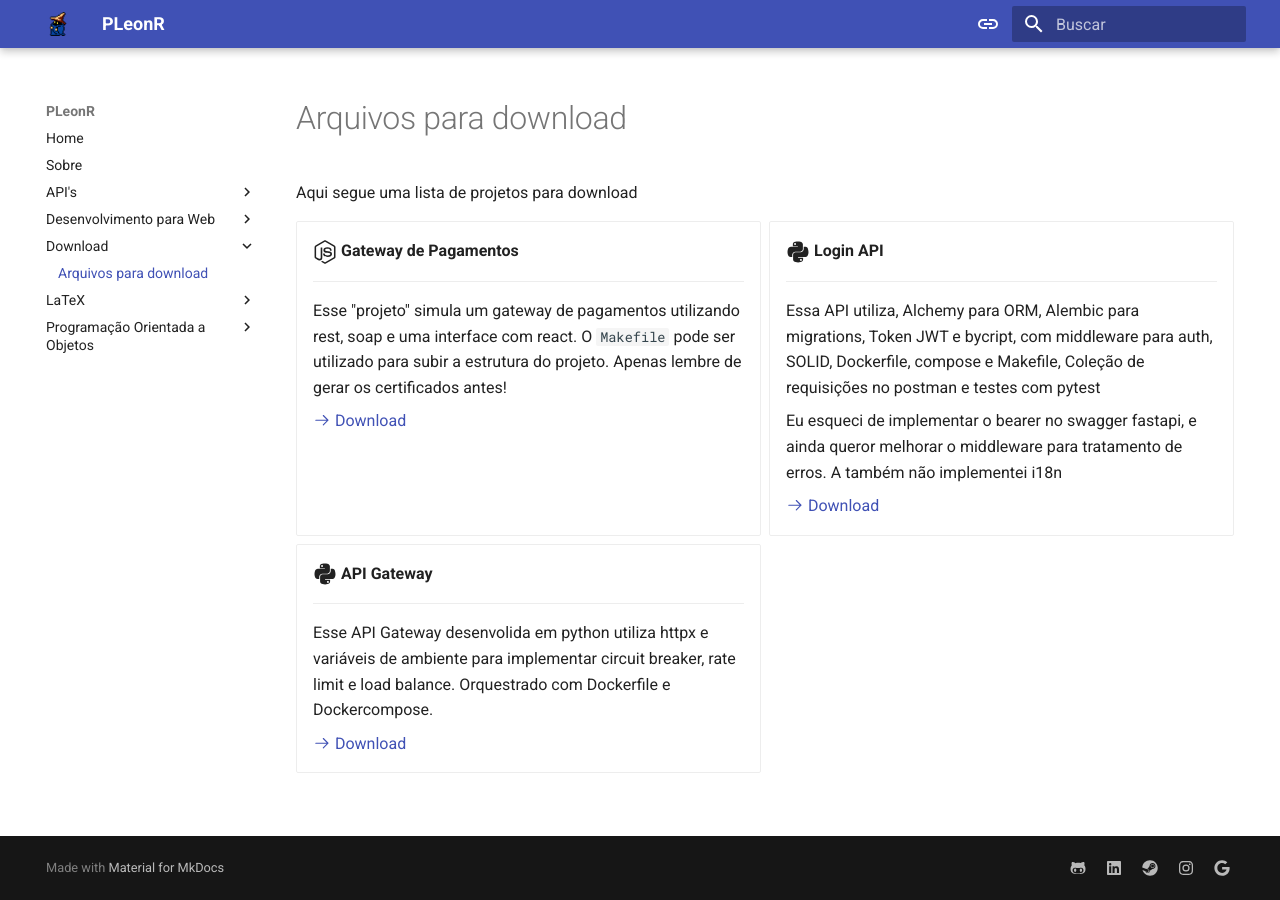
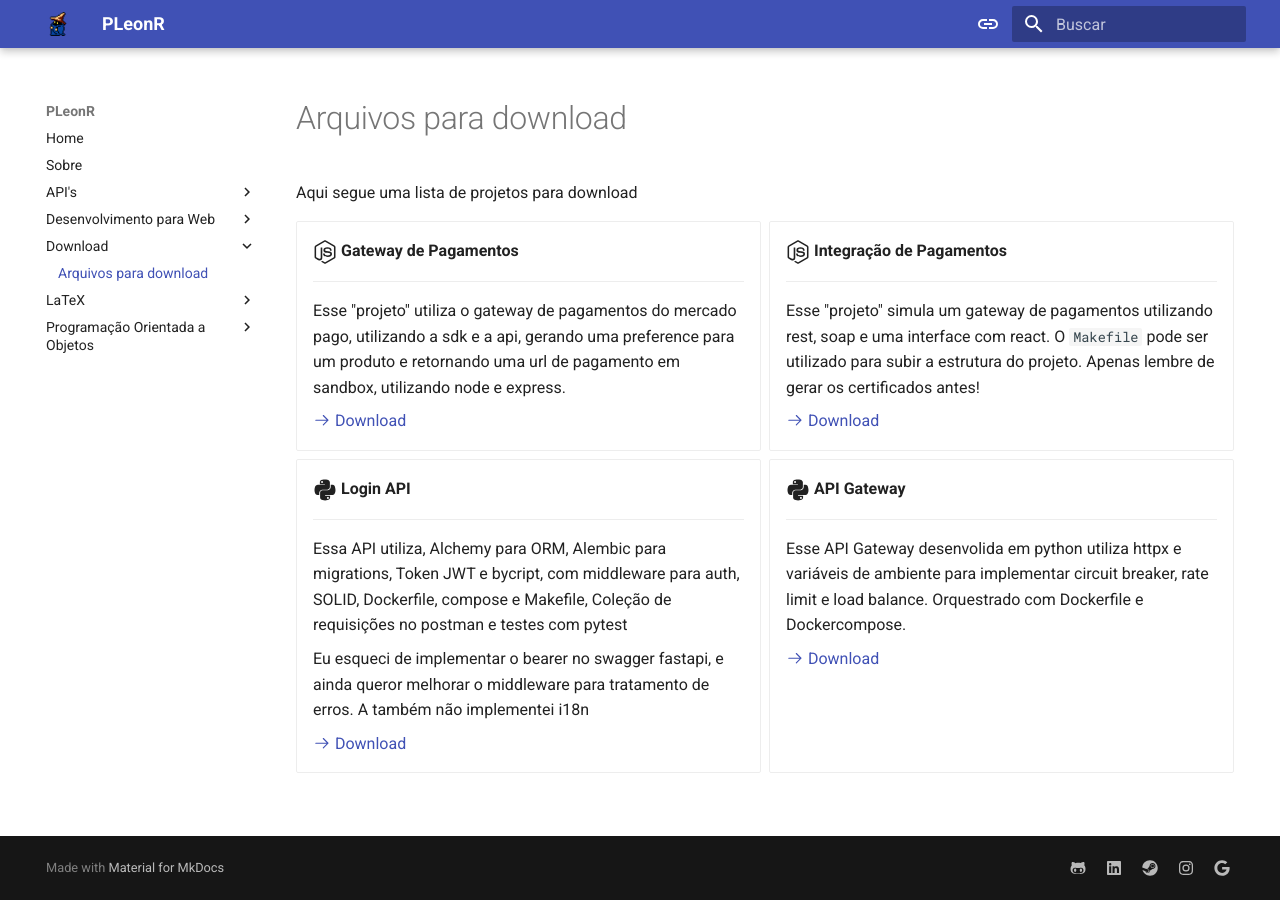
Before and after one commit to pleonr/pleonr.github.io, an MkDocs documentation site: the page built from docs/Download/index.md, in a window 1280 px wide. Built offline with MkDocs 1.6.1 and Material for MkDocs 9.7.7, drawn with Linux system fonts in a browser that asks for light colours.

Commit message:
added integracao pagamento

```diff
--- a/docs/Download/index.md
+++ b/docs/Download/index.md
@@ -5,6 +5,14 @@ Aqui segue uma lista de projetos para download
 <div class="grid cards" markdown>
 
 -   :fontawesome-brands-node-js:{ .lg .middle } __Gateway de Pagamentos__
+
+    ---
+
+    Esse "projeto" utiliza o gateway de pagamentos do mercado pago, utilizando a sdk e a api, gerando uma preference para um produto e retornando uma url de pagamento em sandbox, utilizando node e express.
+
+    [:octicons-arrow-right-24: Download](../static/integracaopagamento.zip){:download="integracaopagamento.zip"}
+
+-   :fontawesome-brands-node-js:{ .lg .middle } __Integração de Pagamentos__
 
     ---
 
```
Also changed, not shown: 1 other file.
